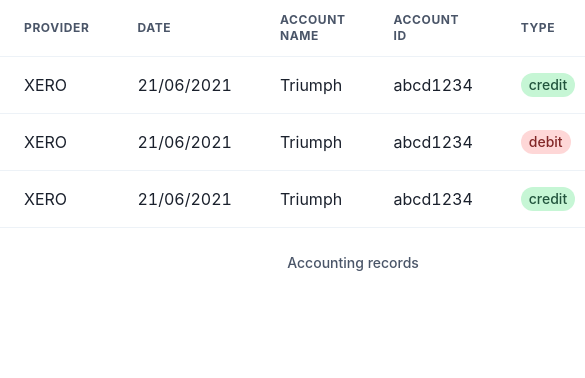
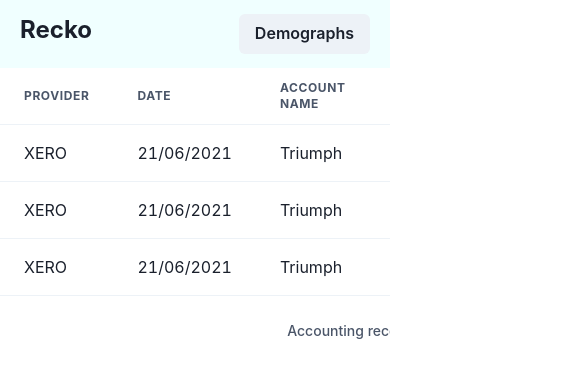
Before and after one commit to Crio-Winter-of-Doing-2021/RECKO-T5, a React (Create React App) app in the folder src/frontend/: page / in a window 390 px wide. Shown: the top 378 px of the page, 585 px wide, since content can reach past the window. Built offline with nearby package versions, Linux system fonts and the light colour scheme.

Commit message:
Demographs component embedded in side drawer (#7)
* created navbar and made the accounts table mobile friendly

* added charts for demographs and embeded them to side drawer

```diff
--- a/src/frontend/package.json
+++ b/src/frontend/package.json
@@ -3,6 +3,7 @@
   "version": "0.1.0",
   "private": true,
   "dependencies": {
+    "@chakra-ui/icons": "^1.0.6",
     "@chakra-ui/react": "^1.3.3",
     "@emotion/react": "^11.1.5",
     "@emotion/styled": "^11.1.5",
@@ -13,8 +14,10 @@
     "@types/node": "^12.20.4",
     "@types/react": "^17.0.2",
     "@types/react-dom": "^17.0.1",
+    "chart.js": "^2.9.4",
     "framer-motion": "^3.10.0",
     "react": "^17.0.1",
+    "react-chartjs-2": "^2.11.1",
     "react-dom": "^17.0.1",
     "react-scripts": "4.0.3",
     "typescript": "^4.2.2",
--- a/src/frontend/src/App.tsx
+++ b/src/frontend/src/App.tsx
@@ -1,8 +1,10 @@
 import DashBoard from './components/Pages/Dashboard'
+import Navbar from './components/templates/Navbar';
 
 function App() {
   return (
     <div className="App">
+      <Navbar />
       <DashBoard />
     </div>
   );
--- a/src/frontend/src/components/AccountTable/index.tsx
+++ b/src/frontend/src/components/AccountTable/index.tsx
@@ -17,6 +17,7 @@ export interface AccountTableProps{
 
 const AccountTable : React.FC<AccountTableProps> = ({accounts}) => {
   return (
+    <div style= {{overflowX : "scroll"}}>
     <Table variant="simple">
         <TableCaption>Accounting records</TableCaption>
         <Thead>
@@ -33,6 +34,7 @@ const AccountTable : React.FC<AccountTableProps> = ({accounts}) => {
         {
           accounts.map((acc) => {
             return <AccountRow
+                    key = {acc.id}
                     provider={acc.provider}
                     accountName = {acc.accountName}
                     date = {acc.date}
@@ -44,6 +46,7 @@ const AccountTable : React.FC<AccountTableProps> = ({accounts}) => {
         }
         </Tbody>
     </Table>
+  </div>
   )
 
 }
--- /dev/null
+++ b/src/frontend/src/components/Demographs/index.tsx
@@ -0,0 +1,37 @@
+import { Doughnut } from 'react-chartjs-2';
+
+
+ export interface DemographsProps {
+
+ }
+
+ const data = {
+  labels: ["credit", "debit"],
+  datasets: [
+    {
+      label: '# of Votes',
+      data: [12,20],
+      backgroundColor: [
+        'rgba(54, 162, 235, 0.2)',
+        'rgba(255, 99, 132, 0.2)',
+      ],
+      borderColor: [
+        'rgba(54, 162, 235, 1)',
+        'rgba(255, 99, 132, 1)'
+      ],
+      borderWidth: 1,
+    },
+  ],
+}
+
+ const Demographs: React.FC<DemographsProps> = () => {
+   return (
+     <div>
+      <Doughnut data= {data} />
+      <Doughnut data= {data} />
+      <Doughnut data= {data} />
+     </div>
+   );
+ }
+
+ export default Demographs;
--- a/src/frontend/src/components/Pages/Dashboard.tsx
+++ b/src/frontend/src/components/Pages/Dashboard.tsx
@@ -6,13 +6,15 @@ export interface DashBoardProps {
 
 const DashBoard: React.FC<DashBoardProps> = () => {
   return (
+    <>
     <AccountTable
       accounts = {[
         {id : "1", accountId:"abcd1234", accountName:"Triumph", date:"21/06/2021", provider:"XERO", type:"credit", amount:2000},
         {id : "2", accountId:"abcd1234", accountName:"Triumph", date:"21/06/2021", provider:"XERO", type:"debit", amount:2000},
-        {id : "2", accountId:"abcd1234", accountName:"Triumph", date:"21/06/2021", provider:"XERO", type:"credit", amount:2000}
+        {id : "3", accountId:"abcd1234", accountName:"Triumph", date:"21/06/2021", provider:"XERO", type:"credit", amount:2000}
       ]}
     />
+    </>
   );
 }
 
--- /dev/null
+++ b/src/frontend/src/components/SideDrawer/index.tsx
@@ -0,0 +1,49 @@
+import {
+  Drawer,
+  DrawerBody,
+  DrawerFooter,
+  DrawerHeader,
+  DrawerOverlay,
+  DrawerContent,
+  DrawerCloseButton,
+} from "@chakra-ui/react"
+import React from 'react'
+import Demographs from "../Demographs"
+
+export interface SideDrawerProps {
+  isOpen : boolean,
+  onClose : () => void
+  firstField: React.MutableRefObject<null>
+}
+
+const SideDrawer: React.FC<SideDrawerProps> = ({isOpen, firstField, onClose}) => {
+  return (
+      <Drawer
+      size="md"
+      isOpen={isOpen}
+      placement="right"
+      initialFocusRef={firstField}
+      onClose={onClose}
+    >
+      <DrawerOverlay>
+        <DrawerContent>
+          <DrawerCloseButton />
+          <DrawerHeader borderBottomWidth="1px">
+            Demographs
+          </DrawerHeader>
+
+          <DrawerBody>
+            <Demographs />
+          </DrawerBody>
+
+          <DrawerFooter borderTopWidth="1px">
+
+          </DrawerFooter>
+        </DrawerContent>
+      </DrawerOverlay>
+    </Drawer>
+  );
+}
+
+
+export default SideDrawer;
--- /dev/null
+++ b/src/frontend/src/components/templates/Navbar/index.tsx
@@ -0,0 +1,28 @@
+import './style.css'
+import {Button, Heading, useDisclosure} from '@chakra-ui/react'
+import React from 'react'
+import SideDrawer from "../../SideDrawer"
+
+export interface NavbarProps {
+
+}
+
+const Navbar: React.FC<NavbarProps> = () => {
+  const { isOpen, onOpen, onClose } = useDisclosure()
+  const firstField = React.useRef(null)
+  return (
+    <nav className="navbar">
+      <Heading d="inline" size="lg">Recko</Heading>
+      <Button  colorScheme="gray" onClick={onOpen}>
+        Demographs
+      </Button>
+      <SideDrawer
+        isOpen = {isOpen}
+        onClose = {onClose}
+        firstField = {firstField}
+      />
+    </nav>
+  );
+}
+
+export default Navbar;
--- /dev/null
+++ b/src/frontend/src/components/templates/Navbar/style.css
@@ -0,0 +1,13 @@
+.navbar{
+  width: 100%;
+  padding:14px 20px;
+  background-color: azure;
+  display: flex;
+  justify-content: space-between;
+}
+
+.navbar h4{
+  display: inline;
+  font-size: 1.5rem;
+  font-weight: 600;
+}
```
Also changed, not shown: 1 other file (tests, documents, lock files or other folders).
